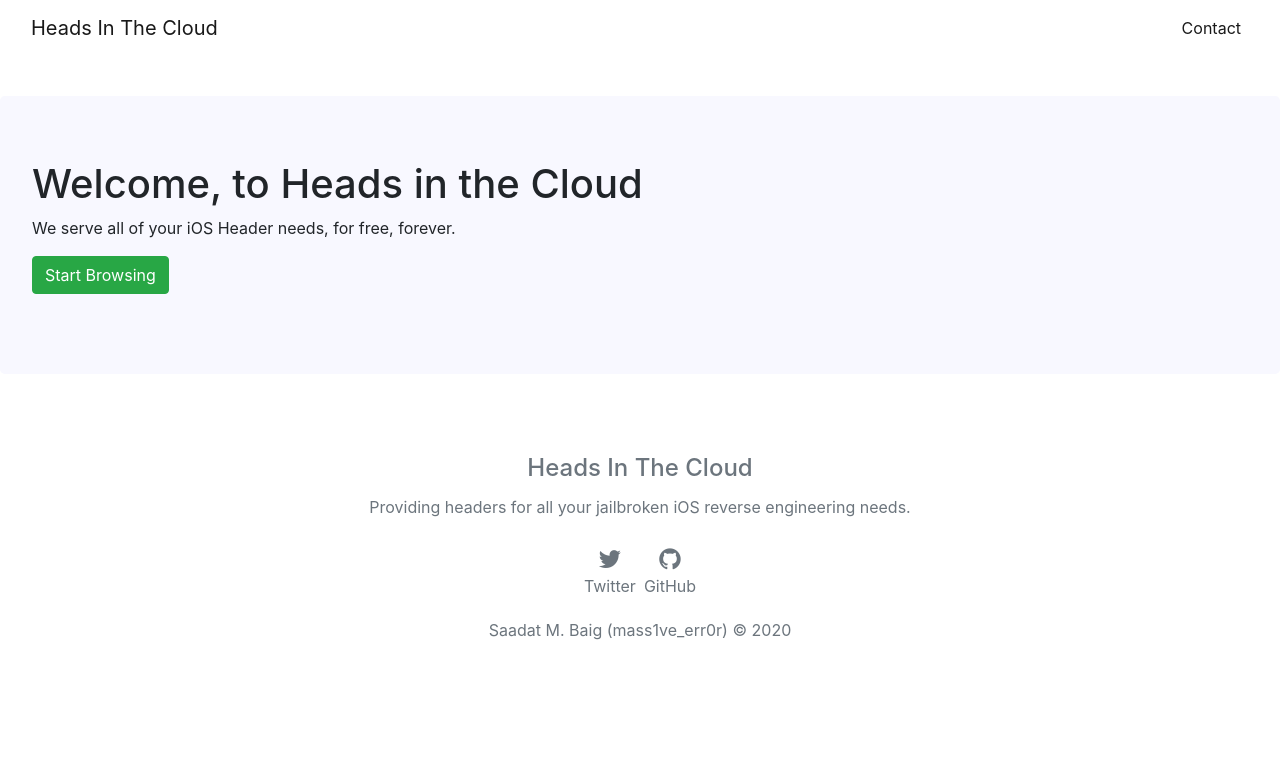
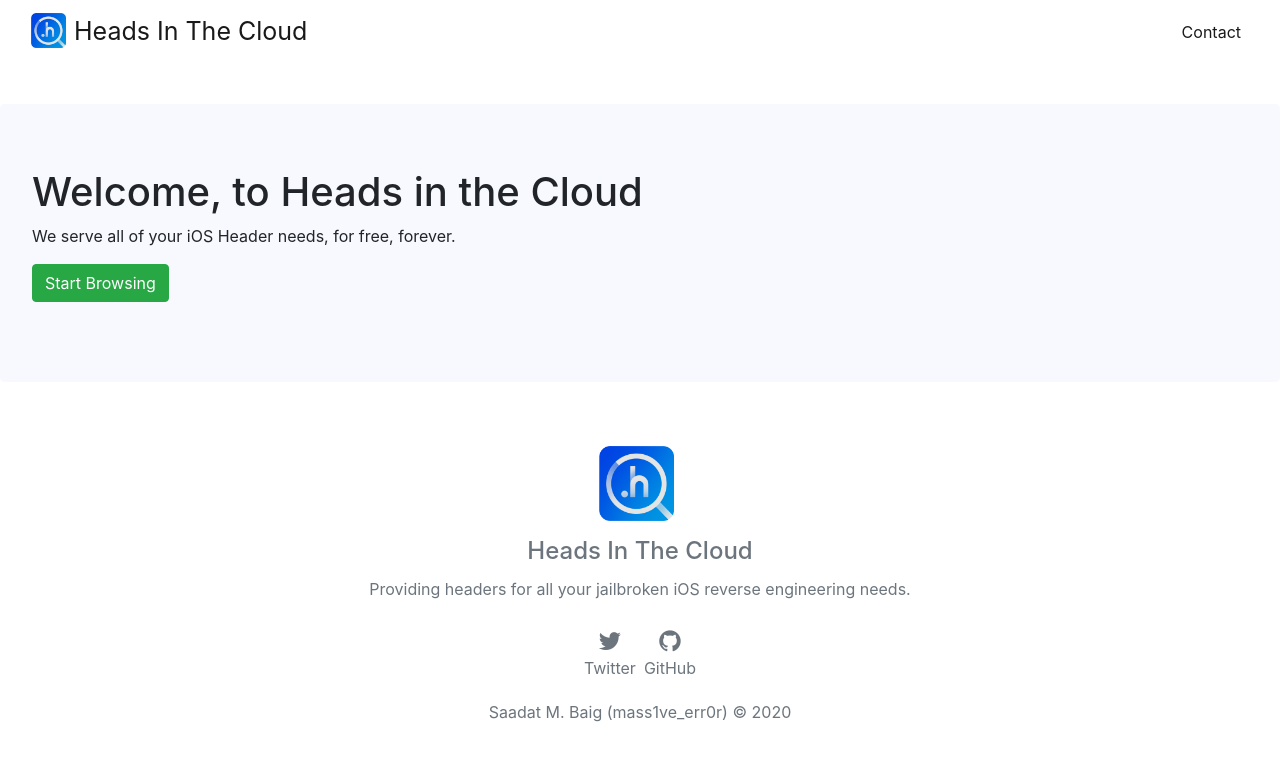
Before and after one commit to mass1ve-err0r/HeadsInTheCloud, a Flask app: page / in a window 1280 px wide. Shown: the top 761 px of the page. Run offline with Flask 2, Linux system fonts and the light colour scheme; some libraries are stand-ins or nearby versions.

Commit message:
Add a tidbit of branding lmao - Icon courtesy of my wonderful girlfriend
Signed-off-by: Saadat-MBP16 <me@saadat.dev>

```diff
--- a/templates/Foundation.html
+++ b/templates/Foundation.html
@@ -15,7 +15,7 @@
 <body>
     <!-- Navbar -->
     <nav class="navbar navbar-light navbar-expand-lg bg-white">
-        <div class="container-fluid"><a href={{ url_for('index') }} class="navbar-brand">Heads In The Cloud</a><button data-toggle="collapse" data-target="#navcol-1" class="navbar-toggler"><span class="sr-only">Toggle navigation</span><span class="navbar-toggler-icon"></span></button>
+        <div class="container-fluid"><a href={{ url_for('index') }} class="navbar-brand" style="font-size: 25px"><img src={{ url_for('static', filename='HeadsInTheCloud.png') }} width="35" height="35" class="d-inline-block align-top mr-2" alt="">Heads In The Cloud</a><button data-toggle="collapse" data-target="#navcol-1" class="navbar-toggler"><span class="sr-only">Toggle navigation</span><span class="navbar-toggler-icon"></span></button>
             <div class="collapse navbar-collapse"
                 id="navcol-1">
                 <ul class="nav navbar-nav ml-auto">
@@ -38,6 +38,7 @@
     <!-- Footer -->
     <div class="p-4 container">
         <div class="container text-center p-2">
+            <img src={{ url_for('static', filename='HeadsInTheCloud.png') }} width="75" height="75" class="d-inline-block align-top mr-2" alt="">
             <h4 class="text-muted pt-3">Heads In The Cloud</h4>
             <p class="text-muted pt-1">Providing headers for all your jailbroken iOS reverse engineering needs.</p>
             <div class="text-muted d-flex justify-content-center flex-wrap justify-content-xl-center align-items-xl-center pt-2">
```
Also changed, not shown: static/HeadsInTheCloud.png (added).
